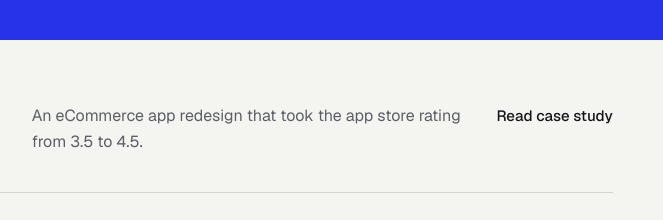
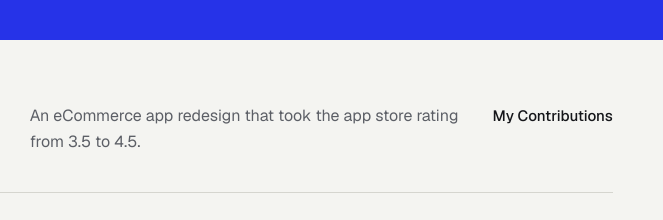
Before and after one commit to hellouxram/portfolio, a plain HTML site: page index.html in a window 1280 px wide. Shown: the part 1560-1780 px from the top of the page, 616-1279 px from the left. Drawn offline with nearby package versions, Linux system fonts and the light colour scheme.

Commit message:
Update index.html

```diff
--- a/index.html
+++ b/index.html
@@ -440,22 +440,22 @@ img{max-width:100%;display:block}
       <li><a href="#/work/edtex" data-pv="edtex">
         <span class="title">EDTEX</span>
         <span class="desc">AI that runs timetables, course bidding and placements for 35+ institutions. Current work.</span>
-        <span class="go">Read case study</span>
+        <span class="go">My Priorities</span>
       </a></li>
       <li><a href="#/work/tensorgo" data-pv="tensorgo">
         <span class="title">TensorGo</span>
         <span class="desc">Enterprise generative AI products across PaaS and SaaS, from meeting intelligence to AI interviews.</span>
-        <span class="go">Read case study</span>
+        <span class="go">My Contributions</span>
       </a></li>
       <li><a href="#/work/gugla" data-pv="gugla">
         <span class="title">Gugla News</span>
         <span class="desc">A personalised, hashtag-driven news app. Users spent 45% more time in it after the redesign.</span>
-        <span class="go">Read case study</span>
+        <span class="go">My Contributions</span>
       </a></li>
       <li><a href="#/work/meebuddy" data-pv="meebuddy">
         <span class="title">MeeBuddy</span>
         <span class="desc">An eCommerce app redesign that took the app store rating from 3.5 to 4.5.</span>
-        <span class="go">Read case study</span>
+        <span class="go">My Contributions</span>
       </a></li>
     </ul>
   </div>
```
